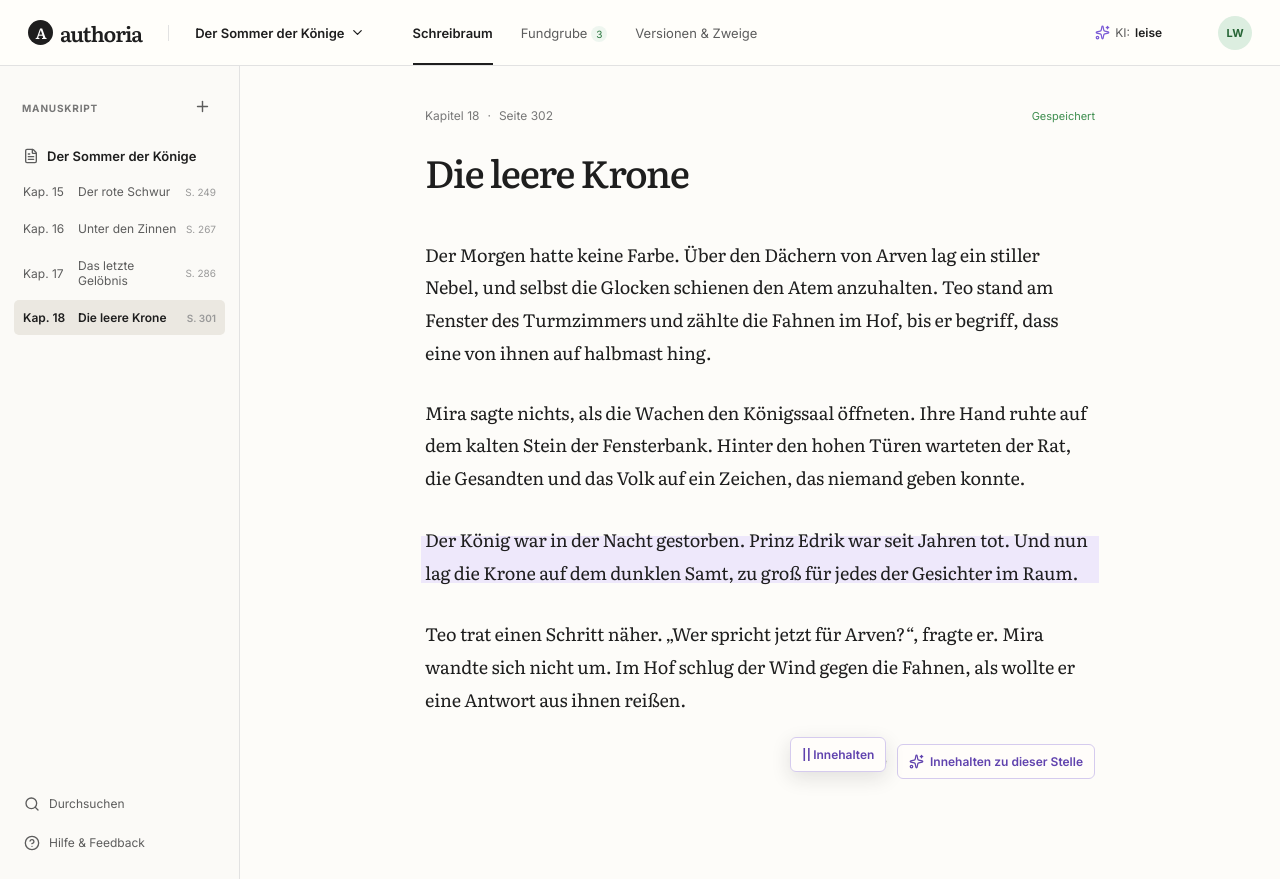
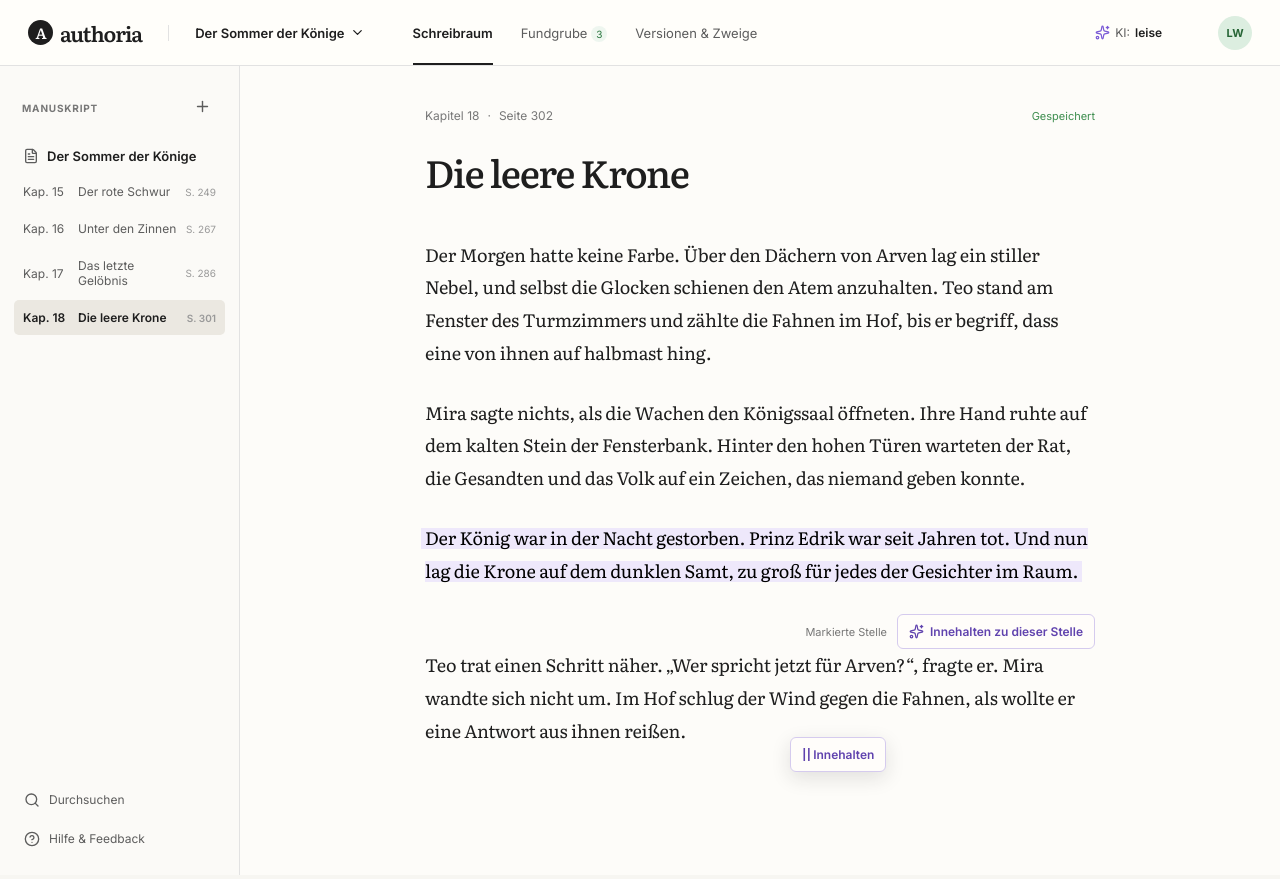
Before and after one commit to vadimzbanok/authoria-prototyp-, a React (Vite) app: page / in a window 1280 px wide. Built offline with nearby package versions, Linux system fonts and the light colour scheme.

Commit message:
04_refinement_live_markierung

```diff
--- a/src/App.tsx
+++ b/src/App.tsx
@@ -1,4 +1,4 @@
-import { useEffect, useState } from 'react'
+import { useEffect, useRef, useState } from 'react'
 import { ArrowLeft, ChevronDown, CircleHelp, Clock3, FileText, Lightbulb, Plus, RotateCcw, Search, Sparkles, X } from 'lucide-react'
 import { alternativeBranches, assumption, branches, chapters, clues, findings, fundgrubeContradiction, fundgrubeFigures, fundgrubeFindings, fundgrubePlaces, fundgrubeThreads, loadingSteps, manuscript, questions, versionHistory, versionsBranches, type Branch } from './data/mock'
 
@@ -6,6 +6,16 @@ type PanelState = 'input' | 'loading' | 'result' | 'empty' | 'boundary' | 'clues
 type Feedback = { message: string; action: string } | null
 type Page = 'schreibraum' | 'fundgrube' | 'versionen'
 type FundgrubeView = 'Übersicht' | 'Figuren' | 'Orte' | 'Offene Fäden' | 'Widersprüche'
+type ManuscriptSelection = { start: number; end: number; text: string }
+
+const initialSelectionStart = manuscript.paragraphs.slice(0, 2).join('').length
+
+function selectionParts(text: string, textStart: number, selection: ManuscriptSelection | null) {
+  if (!selection || selection.end <= textStart || selection.start >= textStart + text.length) return text
+  const start = Math.max(0, selection.start - textStart)
+  const end = Math.min(text.length, selection.end - textStart)
+  return <>{text.slice(0, start)}<mark className="highlighted">{text.slice(start, end)}</mark>{text.slice(end)}</>
+}
 
 const panelLabels: Record<PanelState, string> = {
   input: 'Eingabe', loading: 'Lädt', result: 'Ergebnis', empty: 'Nichts gefunden', boundary: 'Grenzfall', clues: 'Spuren legen',
@@ -32,6 +42,8 @@ export default function App() {
   const [selectedClue, setSelectedClue] = useState<number | null>(null)
   const [branchSaved, setBranchSaved] = useState(false)
   const [page, setPage] = useState<Page>('schreibraum')
+  const [manuscriptSelection, setManuscriptSelection] = useState<ManuscriptSelection | null>({ start: initialSelectionStart, end: initialSelectionStart + manuscript.paragraphs[2].length, text: manuscript.selection })
+  const manuscriptRef = useRef<HTMLElement>(null)
 
   useEffect(() => {
     const handler = (event: KeyboardEvent) => {
@@ -39,6 +51,7 @@ export default function App() {
         const states: PanelState[] = ['input', 'loading', 'result', 'empty', 'boundary', 'clues']
         setPanel(current => states[(states.indexOf(current ?? 'input') + 1) % states.length])
       }
+      if (event.key === 'Escape') setManuscriptSelection(null)
     }
     window.addEventListener('keydown', handler)
     return () => window.removeEventListener('keydown', handler)
@@ -56,6 +69,27 @@ export default function App() {
   const exploreBranch = (branch: Branch) => {
     if (branch.id === 'brother') { setPanel('clues'); setFeedback(null) }
     else act(`„${branch.title}“ bleibt als Möglichkeit sichtbar.`, 'Gemerkte Möglichkeit')
+  }
+  const captureSelection = () => {
+    const root = manuscriptRef.current
+    const selection = window.getSelection()
+    if (!root || !selection || selection.rangeCount === 0 || selection.isCollapsed || !selection.anchorNode || !selection.focusNode || !root.contains(selection.anchorNode) || !root.contains(selection.focusNode)) return
+    const range = selection.getRangeAt(0)
+    const paragraphs = Array.from(root.querySelectorAll<HTMLElement>('[data-manuscript-paragraph]'))
+    const textPosition = (node: Node, offset: number) => {
+      const paragraphIndex = paragraphs.findIndex(paragraph => paragraph.contains(node))
+      if (paragraphIndex === -1) return null
+      const withinParagraph = document.createRange()
+      withinParagraph.selectNodeContents(paragraphs[paragraphIndex])
+      withinParagraph.setEnd(node, offset)
+      return paragraphs.slice(0, paragraphIndex).reduce((total, paragraph) => total + (paragraph.textContent?.length ?? 0), 0) + withinParagraph.toString().length
+    }
+    const start = textPosition(range.startContainer, range.startOffset)
+    const end = textPosition(range.endContainer, range.endOffset)
+    const text = range.toString().trim()
+    if (!text || start === null || end === null) return
+    setManuscriptSelection({ start, end, text })
+    window.setTimeout(() => selection.removeAllRanges(), 0)
   }
 
   if (page === 'fundgrube') {
@@ -82,12 +116,11 @@ export default function App() {
           <div className="sidebar-bottom"><button><Search size={16} />Durchsuchen</button><button><CircleHelp size={16} />Hilfe & Feedback</button></div>
         </aside>
 
-        <section className="editor" aria-label="Manuskript">
+        <section className="editor" aria-label="Manuskript" onClick={event => { if (event.target === event.currentTarget) setManuscriptSelection(null) }}>
           <div className="editor-meta"><span>Kapitel {manuscript.chapter}</span><span>·</span><span>Seite {manuscript.page}</span><span className="saved">Gespeichert</span></div>
-          <article className="manuscript">
+          <article className="manuscript" ref={manuscriptRef} onMouseUp={captureSelection} onClick={event => { if (event.target === event.currentTarget) setManuscriptSelection(null) }}>
             <h1>{manuscript.title}</h1>
-            {manuscript.paragraphs.map((paragraph, index) => <p key={paragraph} className={index === 2 ? 'highlighted' : ''}>{paragraph}</p>)}
-            <div className="selection-actions"><span>Markierte Stelle</span><button onClick={openPanel}><Sparkles size={15} />Innehalten zu dieser Stelle</button></div>
+            {(() => { let offset = 0; return manuscript.paragraphs.map(paragraph => { const start = offset; offset += paragraph.length; const actionAfter = manuscriptSelection && manuscriptSelection.end > start && manuscriptSelection.end <= offset; return <div key={paragraph}><p data-manuscript-paragraph>{selectionParts(paragraph, start, manuscriptSelection)}</p>{actionAfter && <div className="selection-actions"><span>Markierte Stelle</span><button onClick={openPanel}><Sparkles size={15} />Innehalten zu dieser Stelle</button></div>}</div> }) })()}
           </article>
           {branchSaved && <div className="branch-note"><span className="check">✓</span> Gespeichert im Zweig <strong>„Bruder“</strong> · Original bleibt</div>}
           <button className="pause-button" onClick={openPanel}><span className="pause-icon">Ⅱ</span> Innehalten</button>
@@ -96,7 +129,7 @@ export default function App() {
         {panel && <aside className="ai-panel" aria-label="Innehalten-Panel">
           <div className="panel-header"><div><div className="eyebrow ai-label"><Sparkles size={13} /> KI-IMPULS</div><h2>{panel === 'clues' ? 'Spuren legen' : 'Innehalten'} <span>· Kap. 18</span></h2></div><button className="icon-button" onClick={() => setPanel(null)} aria-label="Panel schließen"><X size={20} /></button></div>
           {panel !== 'clues' && <div className="panel-context">Bezieht sich auf <strong>{scope}</strong></div>}
-          {panel === 'input' && <InputPanel scope={scope} setScope={setScope} intent={intent} setIntent={setIntent} editing={editingAssumption} setEditing={setEditingAssumption} assumptionText={assumptionText} setAssumptionText={setAssumptionText} onStart={() => setPanel('loading')} onBoundary={() => setPanel('boundary')} />}
+          {panel === 'input' && <InputPanel selectionText={manuscriptSelection?.text ?? 'Keine Stelle markiert'} scope={scope} setScope={setScope} intent={intent} setIntent={setIntent} editing={editingAssumption} setEditing={setEditingAssumption} assumptionText={assumptionText} setAssumptionText={setAssumptionText} onStart={() => setPanel('loading')} onBoundary={() => setPanel('boundary')} />}
           {panel === 'loading' && <LoadingPanel onCancel={() => setPanel('input')} />}
           {panel === 'result' && <ResultPanel lens={selectedLens} setLens={setSelectedLens} branches={showAlternatives ? alternativeBranches : branches} onExplore={exploreBranch} onAction={act} onAlternatives={() => setShowAlternatives(true)} />}
           {panel === 'empty' && <EmptyPanel onClose={() => setPanel(null)} onExpand={() => { setScope('Ganzes Manuskript'); setPanel('loading') }} />}
@@ -180,8 +213,8 @@ function FundgrubeThreads({ statuses, onCycle }: { statuses: Record<string, stri
 
 function FundgrubeContradiction({ onDismiss }: { onDismiss: () => void }) { return <section className="contradiction-card"><div className="contradiction-title"><h2>Möglicher Widerspruch</h2><span><Sparkles size={11} /> KI-Hinweis</span></div><h3>{fundgrubeContradiction.title}</h3><p>Vielleicht Absicht. Du entscheidest.</p><button className="confirm">Zu den Stellen</button><button onClick={onDismiss}>Ist Absicht</button></section> }
 
-function InputPanel(props: { scope: string; setScope: (value: string) => void; intent: string; setIntent: (value: string) => void; editing: boolean; setEditing: (value: boolean) => void; assumptionText: string; setAssumptionText: (value: string) => void; onStart: () => void; onBoundary: () => void }) {
-  return <div className="panel-content input-panel"><div className="selected-text"><span>MARKIERTE STELLE</span><p>„{manuscript.selection}“</p></div><section><h3>Wobei soll ich schauen?</h3><div className="chips">{['Kap. 1–18', 'nur dieses Kapitel', 'nur Figur: Mira'].map(value => <Chip key={value} active={props.scope === value} onClick={() => props.setScope(value)}>{value}</Chip>)}</div></section><section><h3>Was brauchst du gerade?</h3><div className="chips">{['Ich stecke fest', 'Was habe ich vergessen?', 'Perspektive wechseln'].map(value => <Chip key={value} active={props.intent === value} onClick={() => props.setIntent(value)}>{value}</Chip>)}</div></section><section className="assumption"><div className="assumption-title"><span>Ich verstehe …</span><button onClick={() => props.setEditing(!props.editing)}>{props.editing ? 'Fertig' : 'Ändern'}</button></div>{props.editing ? <textarea value={props.assumptionText} onChange={event => props.setAssumptionText(event.target.value)} /> : <p>{props.assumptionText}</p>}</section><label className="optional-question">Eigene Frage stellen …<input placeholder="Optional" onChange={event => { if (event.target.value.toLowerCase().includes('schreib')) props.onBoundary() }} /></label><button className="primary-button" onClick={props.onStart}><Sparkles size={17} />Innehalten</button></div>
+function InputPanel(props: { selectionText: string; scope: string; setScope: (value: string) => void; intent: string; setIntent: (value: string) => void; editing: boolean; setEditing: (value: boolean) => void; assumptionText: string; setAssumptionText: (value: string) => void; onStart: () => void; onBoundary: () => void }) {
+  return <div className="panel-content input-panel"><div className="selected-text"><span>MARKIERTE STELLE</span><p>„{props.selectionText}“</p></div><section><h3>Wobei soll ich schauen?</h3><div className="chips">{['Kap. 1–18', 'nur dieses Kapitel', 'nur Figur: Mira'].map(value => <Chip key={value} active={props.scope === value} onClick={() => props.setScope(value)}>{value}</Chip>)}</div></section><section><h3>Was brauchst du gerade?</h3><div className="chips">{['Ich stecke fest', 'Was habe ich vergessen?', 'Perspektive wechseln'].map(value => <Chip key={value} active={props.intent === value} onClick={() => props.setIntent(value)}>{value}</Chip>)}</div></section><section className="assumption"><div className="assumption-title"><span>Ich verstehe …</span><button onClick={() => props.setEditing(!props.editing)}>{props.editing ? 'Fertig' : 'Ändern'}</button></div>{props.editing ? <textarea value={props.assumptionText} onChange={event => props.setAssumptionText(event.target.value)} /> : <p>{props.assumptionText}</p>}</section><label className="optional-question">Eigene Frage stellen …<input placeholder="Optional" onChange={event => { if (event.target.value.toLowerCase().includes('schreib')) props.onBoundary() }} /></label><button className="primary-button" onClick={props.onStart}><Sparkles size={17} />Innehalten</button></div>
 }
 
 function LoadingPanel({ onCancel }: { onCancel: () => void }) { return <div className="panel-content loading"><div className="loading-orbit"><span></span><Sparkles size={23} /></div><h3>Ich sehe mir deine Spuren an</h3><p>Ich prüfe nur den gewählten Bereich und ändere nichts an deinem Text.</p><ul>{loadingSteps.map((step, index) => <li key={step} className={index < 2 ? 'done' : 'working'}><span>{index < 2 ? '✓' : '…'}</span>{step}</li>)}</ul><button className="secondary-button" onClick={onCancel}>Abbrechen</button></div> }
```
